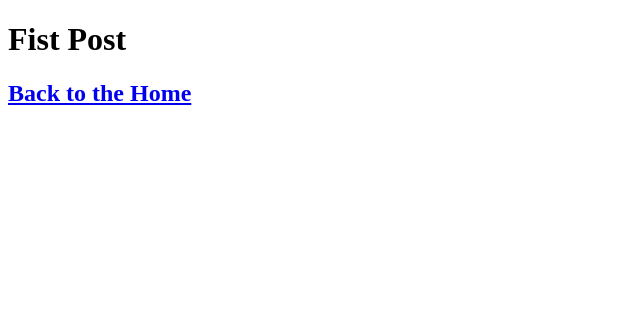
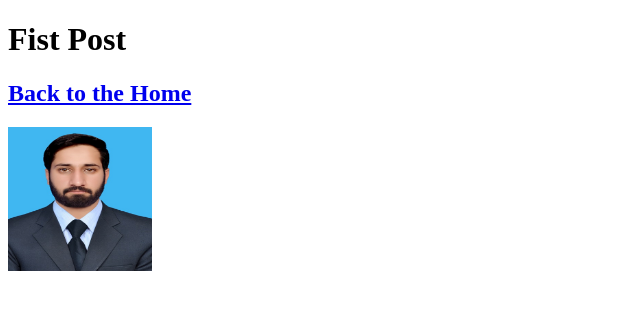
Before and after one commit to Mutti-u-rehman/10Pearls-learning-nextJs, a Next.js app: page /posts/first-post in a window 1280 px wide. Shown: the top 310 px of the page, without its empty margins (0-640 px from the left). Built offline with nearby package versions, Linux system fonts and the light colour scheme.

Commit message:
learning: add image assests and add new image component

```diff
--- a/pages/posts/first-post.js
+++ b/pages/posts/first-post.js
@@ -1,4 +1,5 @@
 import Link from 'next/link';
+import ProfileImage from './personal-image';
 
 export default function FirstPost() {
     return (
@@ -7,6 +8,7 @@ export default function FirstPost() {
             <h2>
                 <Link href="/">Back to the Home</Link>
             </h2>
+            <ProfileImage></ProfileImage>
         </>
     );
 }
--- /dev/null
+++ b/pages/posts/personal-image.js
@@ -0,0 +1,14 @@
+import Image from "next/image";
+
+export default function ProfileImage() {
+  return (
+    <>
+      <Image
+        src="/images/mutti.jpg"
+        height={144}
+        width={144}
+        alt="Mutti u rehman"
+      />
+    </>
+  );
+};
```
Also changed, not shown: public/images/mutti.jpg (added).
